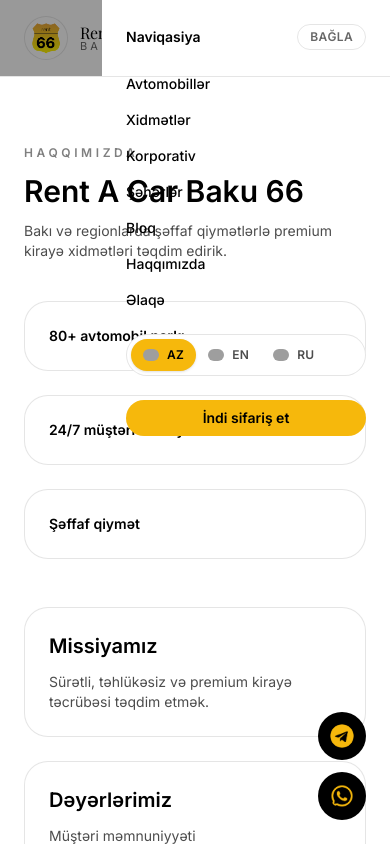
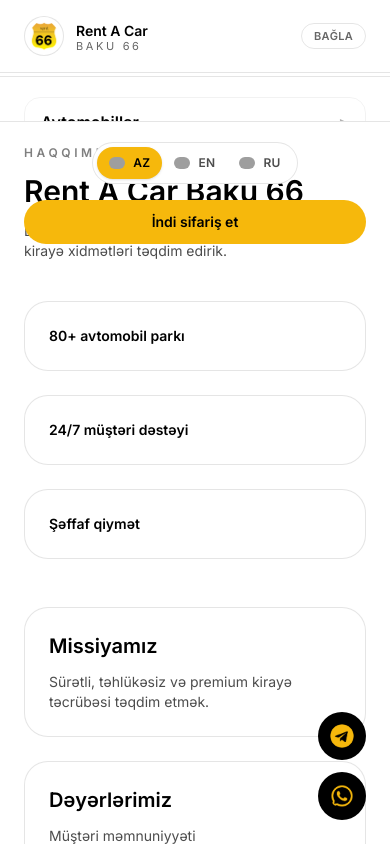
Before and after one commit to sirbxueonline-arch/RACB66, a Next.js app: page /about in a window 390 px wide. Both pictures are taken after a click on the button "MENYU". Shown: the top 844 px of the page. Built offline with nearby package versions, Linux system fonts and the light colour scheme; grey boxes are pictures that could not be loaded; a web font is replaced by a local one.

Commit message:
Improve mobile menu overlay

```diff
--- a/src/components/layout/MobileNav.tsx
+++ b/src/components/layout/MobileNav.tsx
@@ -1,7 +1,8 @@
 "use client";
 
-import { useState } from "react";
+import { useEffect, useState } from "react";
 import { AnimatePresence, motion, useReducedMotion } from "framer-motion";
+import Image from "next/image";
 import Link from "next/link";
 import LanguageSwitcher from "@/components/layout/LanguageSwitcher";
 import { transition } from "@/lib/motion";
@@ -22,11 +23,31 @@
   const [open, setOpen] = useState(false);
   const reduceMotion = useReducedMotion();
 
+  useEffect(() => {
+    if (!open) {
+      document.body.style.overflow = "";
+      return;
+    }
+
+    document.body.style.overflow = "hidden";
+    const handler = (event: KeyboardEvent) => {
+      if (event.key === "Escape") {
+        setOpen(false);
+      }
+    };
+    document.addEventListener("keydown", handler);
+    return () => {
+      document.body.style.overflow = "";
+      document.removeEventListener("keydown", handler);
+    };
+  }, [open]);
+
   return (
     <div className="lg:hidden">
       <button
         className="focus-ring rounded-full border border-black/10 px-4 py-2 text-xs font-semibold uppercase tracking-wide"
         onClick={() => setOpen(true)}
+        type="button"
         aria-expanded={open}
         aria-controls="mobile-nav"
       >
@@ -35,54 +56,79 @@
       <AnimatePresence>
         {open && (
           <motion.div
-            className="fixed inset-0 z-[70] bg-black/40"
+            className="fixed inset-0 z-[70] bg-black/50 backdrop-blur-sm"
             initial={{ opacity: 0 }}
             animate={{ opacity: 1 }}
             exit={{ opacity: 0 }}
             transition={reduceMotion ? { duration: 0 } : transition}
             onClick={() => setOpen(false)}
           >
-            <motion.aside
+            <motion.div
               id="mobile-nav"
-              className="absolute right-0 top-0 h-full w-72 bg-white p-6 shadow-soft"
-              initial={{ x: "100%" }}
-              animate={{ x: 0 }}
-              exit={{ x: "100%" }}
+              role="dialog"
+              aria-modal="true"
+              aria-label={navigationLabel}
+              className="absolute inset-0 flex h-full flex-col bg-white"
+              initial={{ y: "8%", opacity: 0 }}
+              animate={{ y: 0, opacity: 1 }}
+              exit={{ y: "8%", opacity: 0 }}
               transition={reduceMotion ? { duration: 0 } : transition}
               onClick={(event) => event.stopPropagation()}
             >
-              <div className="flex items-center justify-between">
-                <p className="text-sm font-semibold">{navigationLabel}</p>
+              <div className="flex items-center justify-between border-b border-black/10 px-6 py-4">
+                <div className="flex items-center gap-3">
+                  <Image
+                    src="/images/logo.png"
+                    alt="Rent A Car Baku 66"
+                    width={40}
+                    height={40}
+                    className="h-10 w-10 rounded-full border border-black/10 bg-white p-1"
+                  />
+                  <div className="leading-none">
+                    <p className="text-sm font-semibold">Rent A Car</p>
+                    <p className="text-[11px] uppercase tracking-[0.24em] text-black/60">
+                      Baku 66
+                    </p>
+                  </div>
+                </div>
                 <button
-                  className="focus-ring rounded-full border border-black/10 px-3 py-1 text-xs font-semibold uppercase tracking-wide text-black/60"
+                  className="focus-ring rounded-full border border-black/10 px-3 py-1 text-[11px] font-semibold uppercase tracking-wide text-black/60"
                   onClick={() => setOpen(false)}
+                  type="button"
                 >
                   {closeLabel}
                 </button>
               </div>
-              <div className="mt-6 flex flex-col gap-4">
+              <div className="flex-1 overflow-y-auto px-6 py-6">
+                <nav className="flex flex-col gap-3">
                   {navItems.map((item) => (
                     <Link
                       key={item.href}
                       href={item.href}
-                    className="text-sm font-medium text-black/70"
+                      className="focus-ring flex items-center justify-between rounded-2xl border border-black/5 px-4 py-3 text-base font-semibold text-black/80 transition hover:border-black/15 hover:bg-black/5"
                       onClick={() => setOpen(false)}
                     >
                       {item.label}
+                      <span aria-hidden="true" className="text-black/30">
+                        &gt;
+                      </span>
                     </Link>
                   ))}
+                </nav>
               </div>
-              <div className="mt-6">
+              <div className="border-t border-black/10 px-6 py-5">
+                <div className="flex justify-center">
                   <LanguageSwitcher />
                 </div>
                 <Link
                   href="/booking"
-                className="mt-6 inline-flex w-full items-center justify-center rounded-full bg-brand-yellow px-5 py-2 text-sm font-semibold text-black"
+                  className="mt-4 inline-flex w-full items-center justify-center rounded-full bg-brand-yellow px-5 py-3 text-sm font-semibold text-black shadow-soft"
                   onClick={() => setOpen(false)}
                 >
                   {ctaLabel}
                 </Link>
-            </motion.aside>
+              </div>
+            </motion.div>
           </motion.div>
         )}
       </AnimatePresence>
```
Lines whose indentation alone changed are shown as unchanged.
